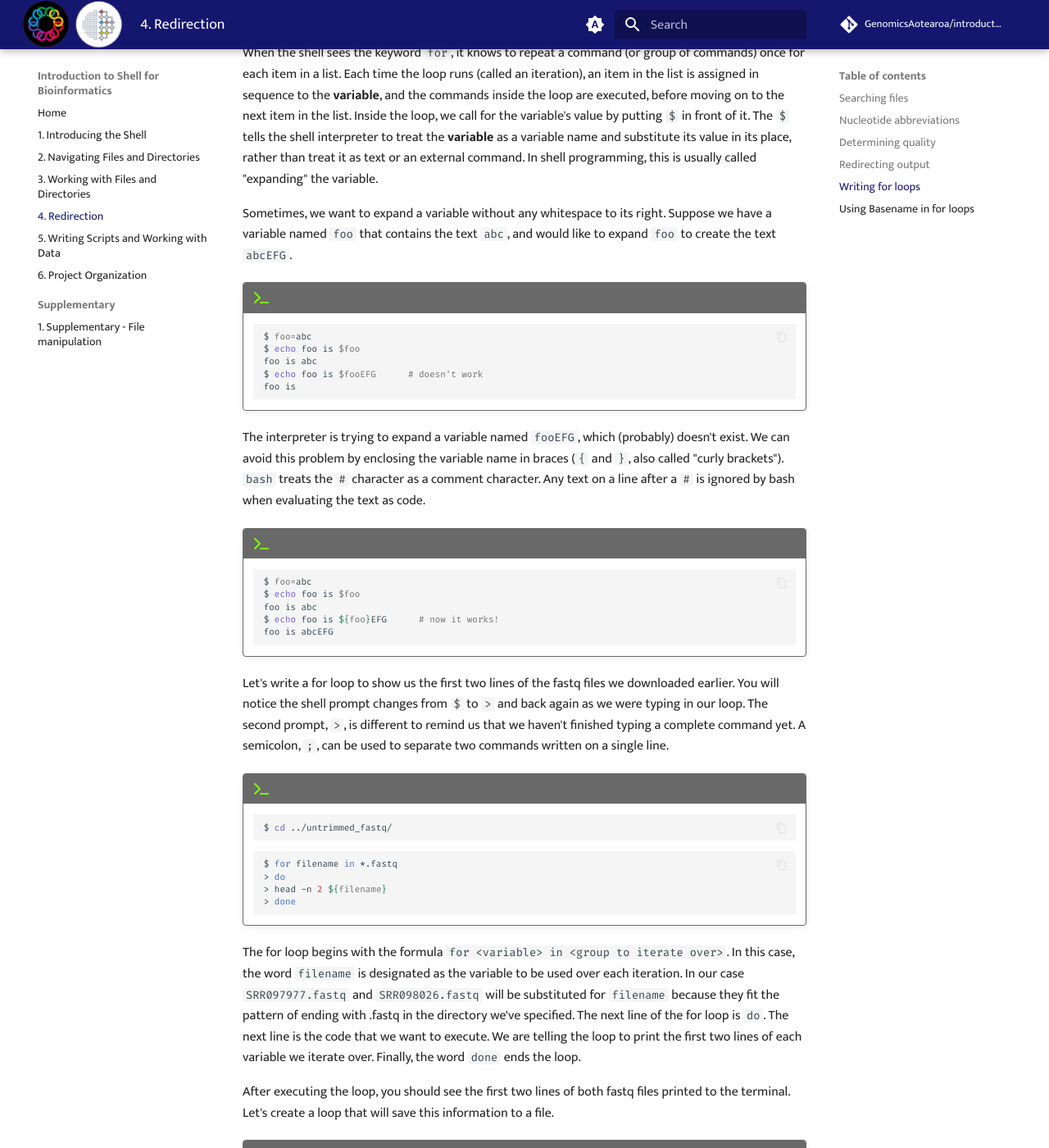
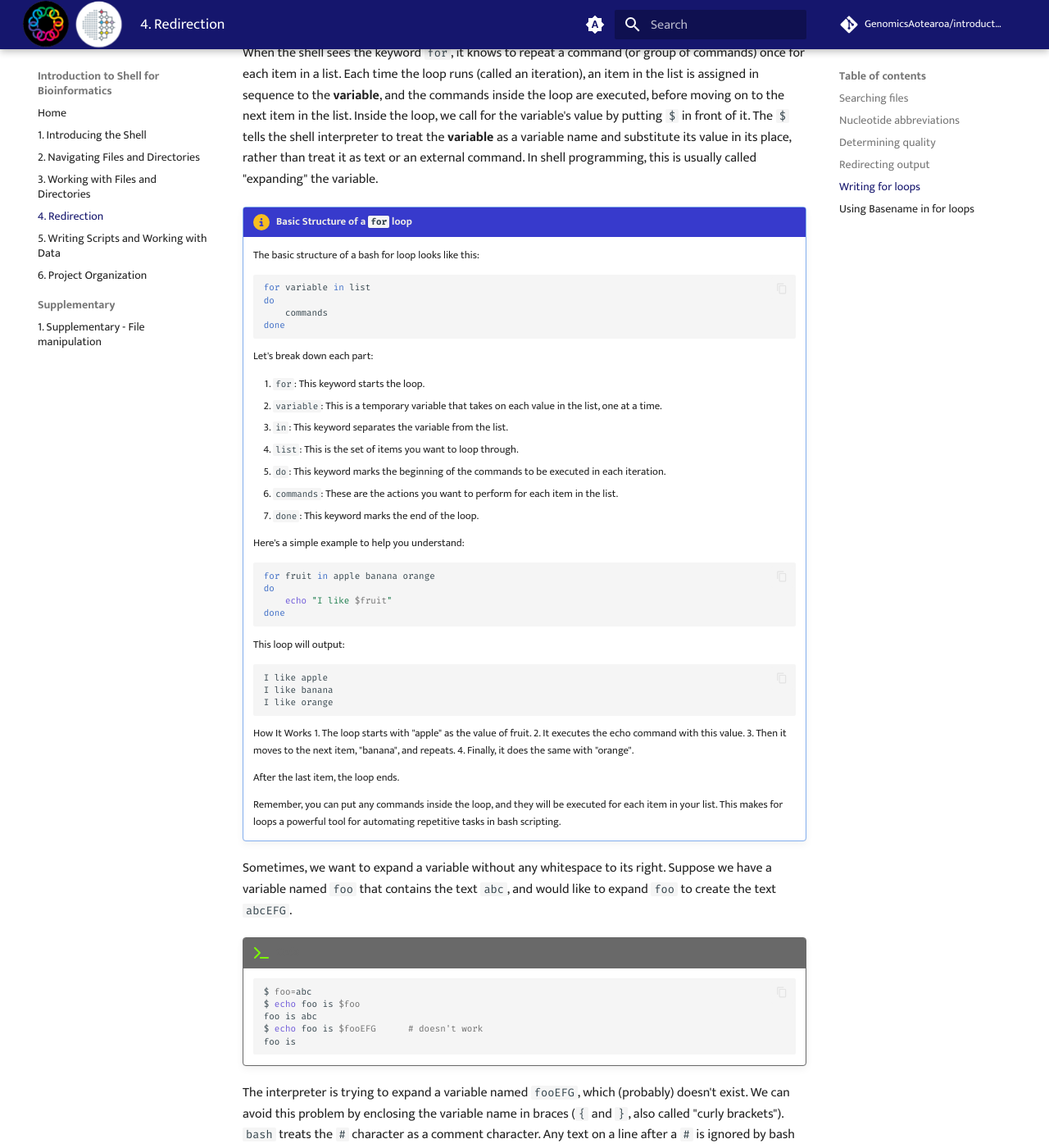
Before and after one commit to GenomicsAotearoa/introduction-to-shell, an MkDocs documentation site: the page built from docs/04-redirection.md, in a window 1280 px wide and 1400 px high, scrolled down 7618 px. Shown: the whole window at 82% size. Built offline with MkDocs 1.6.1 and Material for MkDocs 9.7.7, drawn with Linux system fonts in a browser that asks for light colours; comment, search, counter and statistics services are not loaded.

Commit message:
update for loop

````diff
--- a/docs/04-redirection.md
+++ b/docs/04-redirection.md
@@ -465,6 +465,54 @@ the commands inside the loop are executed, before moving on to the next item in
 the variable's value by putting `$` in front of it. The `$` tells the shell interpreter to treat the **variable**
 as a variable name and substitute its value in its place, rather than treat it as text or an external command. In shell programming, this is usually called "expanding" the variable.
 
+!!! circle-info "Basic Structure of a `for` loop"
+
+    The basic structure of a bash for loop looks like this:
+    ```bash
+    for variable in list
+    do
+        commands
+    done
+    ```
+
+    Let's break down each part:
+
+    1. `for`: This keyword starts the loop.
+    2. `variable`: This is a temporary variable that takes on each value in the list, one at a time.
+    3. `in`: This keyword separates the variable from the list.
+    4. `list`: This is the set of items you want to loop through.
+    5. `do`: This keyword marks the beginning of the commands to be executed in each iteration.
+    6. `commands`: These are the actions you want to perform for each item in the list.
+    7. `done`: This keyword marks the end of the loop.
+
+
+    Here's a simple example to help you understand:
+    ```bash
+    for fruit in apple banana orange
+    do
+        echo "I like $fruit"
+    done
+    ```
+    This loop will output:
+    ```
+    I like apple
+    I like banana
+    I like orange
+    ```
+
+    How It Works
+    1. The loop starts with "apple" as the value of fruit.
+    2. It executes the echo command with this value.
+    3. Then it moves to the next item, "banana", and repeats.
+    4. Finally, it does the same with "orange".
+
+    After the last item, the loop ends.
+
+    Remember, you can put any commands inside the loop, and they will be executed for each item in your list. This makes for loops a powerful tool for automating repetitive tasks in bash scripting.
+
+
+
+
 Sometimes, we want to expand a variable without any whitespace to its right.
 Suppose we have a variable named `foo` that contains the text `abc`, and would
 like to expand `foo` to create the text `abcEFG`.
````
